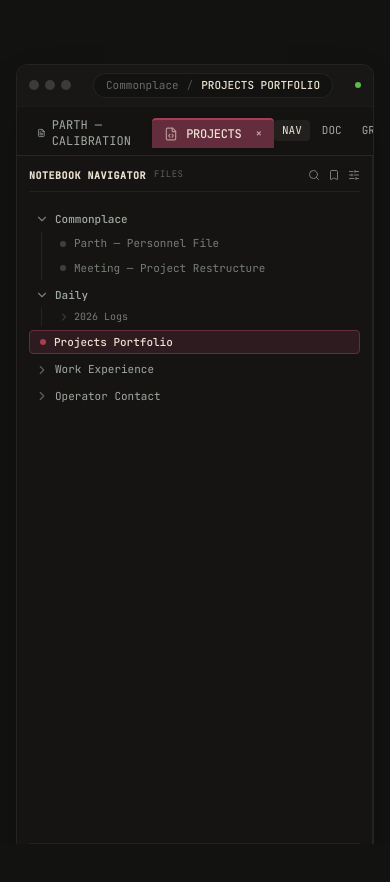
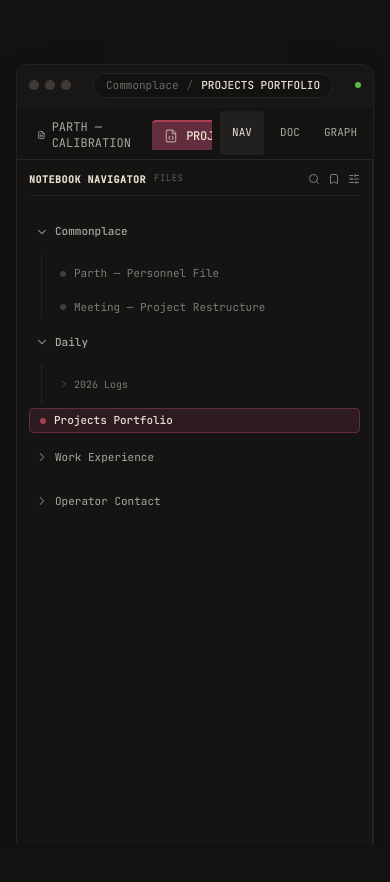
Before and after one commit to broParth/parth-portfolio, a Next.js app: page /projects in a window 390 px wide. Both pictures are taken after a click on the button "NAV". Shown: the top 882 px of the page. Built offline with nearby package versions, Linux system fonts and the light colour scheme.

Commit message:
fix: improve responsive layouts and production build

```diff
--- a/package.json
+++ b/package.json
@@ -4,7 +4,7 @@
   "private": true,
   "scripts": {
     "dev": "next dev",
-    "build": "next build",
+    "build": "next build --webpack",
     "start": "next start",
     "lint": "eslint"
   },
--- a/src/app/projects/[slug]/page.tsx
+++ b/src/app/projects/[slug]/page.tsx
@@ -43,7 +43,7 @@ export default async function ProjectDetailPage({ params }: ProjectDetailPagePro
       <article className="max-w-2xl mx-auto space-y-8 pr-2 sm:pr-4">
         <Link
           href="/projects"
-          className="inline-flex items-center gap-1.5 font-mono text-xs text-[#A1AAA0] hover:text-[#E9E0D0] transition-colors"
+          className="inline-flex min-h-11 xl:min-h-0 items-center gap-1.5 font-mono text-xs text-[#A1AAA0] hover:text-[#E9E0D0] transition-colors focus-visible:outline-none focus-visible:ring-2 focus-visible:ring-[#B8C6BE]"
         >
           <ArrowLeft className="w-3.5 h-3.5" />
           <span>BACK TO PROJECTS DIRECTORY</span>
@@ -51,8 +51,8 @@ export default async function ProjectDetailPage({ params }: ProjectDetailPagePro
 
         {/* Stamped Paper Title Banner */}
         <div className="space-y-3">
-          <div className="inline-block bg-[#F4EFE6] text-[#121211] px-4 py-2 rounded-sm shadow-md border-b-2 border-[#642D3D]">
-            <h1 className="font-display text-2xl sm:text-3xl font-extrabold uppercase tracking-tight leading-none text-[#121211]">
+          <div className="inline-block max-w-full bg-[#F4EFE6] text-[#121211] px-4 py-2 rounded-sm shadow-md border-b-2 border-[#642D3D]">
+            <h1 className="archive-document-heading font-display font-extrabold uppercase text-[#121211]">
               PROJECT // {slug}
             </h1>
           </div>
--- a/src/components/ArchiveWorkshell.tsx
+++ b/src/components/ArchiveWorkshell.tsx
@@ -166,8 +166,8 @@ export default function ArchiveWorkshell({
             </div>
 
             {/* Tab Strip */}
-            <div className="flex items-center justify-between px-2 sm:px-3 pt-1 border-t border-[rgba(233,224,208,0.04)] bg-[#141312] overflow-x-auto scrollbar-none">
-              <div className="flex items-center gap-1">
+            <div className="flex items-center justify-between gap-2 px-2 sm:px-3 pt-1 border-t border-[rgba(233,224,208,0.04)] bg-[#141312] overflow-hidden">
+              <div className="flex min-w-0 flex-1 items-center gap-1 overflow-x-auto scrollbar-none">
                 {TABS.map((tab) => {
                   const isActive = activeSection === tab.key;
                   if (isActive) {
@@ -191,7 +191,7 @@ export default function ArchiveWorkshell({
                     <Link
                       key={tab.key}
                       href={tab.href}
-                      className={`${hiddenOnSmall ? "hidden md:flex" : "flex"} items-center gap-1.5 px-3 py-1.5 text-[#A1AAA0] hover:text-[#E9E0D0] hover:bg-[#22201E]/60 rounded-t text-xs font-mono transition-colors`}
+                      className={`${hiddenOnSmall ? "hidden md:flex" : "flex"} min-h-11 xl:min-h-0 items-center gap-1.5 px-3 py-1.5 text-[#A1AAA0] hover:text-[#E9E0D0] hover:bg-[#22201E]/60 rounded-t text-xs font-mono transition-colors focus-visible:outline-none focus-visible:ring-2 focus-visible:ring-[#B8C6BE]`}
                     >
                       {tab.icon}
                       <span>{tab.label}</span>
@@ -209,10 +209,11 @@ export default function ArchiveWorkshell({
               </div>
 
               {/* Mobile View Switcher */}
-              <div className="flex lg:hidden items-center gap-1 text-[11px] font-mono pb-1">
+              <div className="flex shrink-0 lg:hidden items-center gap-1 text-[11px] font-mono pb-1">
                 <button
                   onClick={() => setMobilePanel("nav")}
-                  className={`px-2 py-0.5 rounded ${
+                  aria-pressed={mobilePanel === "nav"}
+                  className={`min-h-11 min-w-11 px-2 rounded focus-visible:outline-none focus-visible:ring-2 focus-visible:ring-[#B8C6BE] ${
                     mobilePanel === "nav"
                       ? "bg-[#22201E] text-[#E9E0D0]"
                       : "text-[#A1AAA0]"
@@ -222,7 +223,8 @@ export default function ArchiveWorkshell({
                 </button>
                 <button
                   onClick={() => setMobilePanel("doc")}
-                  className={`px-2 py-0.5 rounded ${
+                  aria-pressed={mobilePanel === "doc"}
+                  className={`min-h-11 min-w-11 px-2 rounded focus-visible:outline-none focus-visible:ring-2 focus-visible:ring-[#B8C6BE] ${
                     mobilePanel === "doc"
                       ? "bg-[#22201E] text-[#E9E0D0]"
                       : "text-[#A1AAA0]"
@@ -232,7 +234,8 @@ export default function ArchiveWorkshell({
                 </button>
                 <button
                   onClick={() => setMobilePanel("props")}
-                  className={`px-2 py-0.5 rounded ${
+                  aria-pressed={mobilePanel === "props"}
+                  className={`min-h-11 min-w-11 px-2 rounded focus-visible:outline-none focus-visible:ring-2 focus-visible:ring-[#B8C6BE] ${
                     mobilePanel === "props"
                       ? "bg-[#22201E] text-[#E9E0D0]"
                       : "text-[#A1AAA0]"
@@ -275,10 +278,11 @@ export default function ArchiveWorkshell({
                   {/* Commonplace Section */}
                   <div>
                     <button
+                      aria-expanded={personnelFolderOpen}
                       onClick={() =>
                         setPersonnelFolderOpen(!personnelFolderOpen)
                       }
-                      className="w-full flex items-center gap-1.5 px-1.5 py-1 text-[#A1AAA0] hover:text-[#E9E0D0] hover:bg-[#22201E]/50 rounded text-left"
+                      className="w-full min-h-10 xl:min-h-0 flex items-center gap-1.5 px-1.5 py-1 text-[#A1AAA0] hover:text-[#E9E0D0] hover:bg-[#22201E]/50 rounded text-left focus-visible:outline-none focus-visible:ring-2 focus-visible:ring-[#B8C6BE]"
                     >
                       {personnelFolderOpen ? (
                         <ChevronDown className="w-3.5 h-3.5 opacity-70" />
@@ -303,7 +307,7 @@ export default function ArchiveWorkshell({
                         ) : (
                           <Link
                             href="/about"
-                            className="flex items-center gap-2 px-2.5 py-1 text-[#A1AAA0]/70 hover:text-[#E9E0D0] hover:bg-[#22201E]/40 rounded text-[11px] transition-colors"
+                            className="min-h-10 xl:min-h-0 flex items-center gap-2 px-2.5 py-1 text-[#A1AAA0]/70 hover:text-[#E9E0D0] hover:bg-[#22201E]/40 rounded text-[11px] transition-colors focus-visible:outline-none focus-visible:ring-2 focus-visible:ring-[#B8C6BE]"
                           >
                             <span className="w-1.5 h-1.5 rounded-full bg-[#A1AAA0]/30" />
                             <span className="truncate">
@@ -325,8 +329,9 @@ export default function ArchiveWorkshell({
                   {/* Daily Section */}
                   <div>
                     <button
+                      aria-expanded={dailyFolderOpen}
                       onClick={() => setDailyFolderOpen(!dailyFolderOpen)}
-                      className="w-full flex items-center gap-1.5 px-1.5 py-1 text-[#A1AAA0] hover:text-[#E9E0D0] hover:bg-[#22201E]/50 rounded text-left"
+                      className="w-full min-h-10 xl:min-h-0 flex items-center gap-1.5 px-1.5 py-1 text-[#A1AAA0] hover:text-[#E9E0D0] hover:bg-[#22201E]/50 rounded text-left focus-visible:outline-none focus-visible:ring-2 focus-visible:ring-[#B8C6BE]"
                     >
                       {dailyFolderOpen ? (
                         <ChevronDown className="w-3.5 h-3.5 opacity-70" />
@@ -341,8 +346,9 @@ export default function ArchiveWorkshell({
                     {dailyFolderOpen && (
                       <div className="ml-3 pl-2 border-l border-[rgba(233,224,208,0.08)] space-y-0.5 mt-0.5">
                         <button
+                          aria-expanded={yearFolderOpen}
                           onClick={() => setYearFolderOpen(!yearFolderOpen)}
-                          className="w-full flex items-center gap-1 px-2 py-0.5 text-[#A1AAA0]/70 hover:text-[#E9E0D0] text-[10px] text-left"
+                          className="w-full min-h-10 xl:min-h-0 flex items-center gap-1 px-2 py-0.5 text-[#A1AAA0]/70 hover:text-[#E9E0D0] text-[10px] text-left focus-visible:outline-none focus-visible:ring-2 focus-visible:ring-[#B8C6BE]"
                         >
                           {yearFolderOpen ? (
                             <ChevronDown className="w-3 h-3 opacity-60" />
@@ -382,7 +388,7 @@ export default function ArchiveWorkshell({
                       <Link
                         key={navItem.key}
                         href={navItem.href}
-                        className="flex items-center gap-1.5 px-1.5 py-1 text-[#A1AAA0] hover:text-[#E9E0D0] hover:bg-[#22201E]/50 rounded text-[11px] transition-colors"
+                        className="min-h-10 xl:min-h-0 flex items-center gap-1.5 px-1.5 py-1 text-[#A1AAA0] hover:text-[#E9E0D0] hover:bg-[#22201E]/50 rounded text-[11px] transition-colors focus-visible:outline-none focus-visible:ring-2 focus-visible:ring-[#B8C6BE]"
                       >
                         <ChevronRight className="w-3.5 h-3.5 opacity-50" />
                         <span>{navItem.label}</span>
@@ -420,7 +426,7 @@ export default function ArchiveWorkshell({
 
             {/* ─── CENTER PANEL: THE DOCUMENT CANVAS ─── */}
             <main
-              className={`lg:col-span-6 xl:col-span-1 xl:px-12 relative p-6 sm:p-10 lg:p-12 overflow-y-auto bg-[#121211] ${
+              className={`@container lg:col-span-6 xl:col-span-1 xl:px-12 relative p-6 sm:p-10 lg:p-12 overflow-y-auto bg-[#121211] ${
                 mobilePanel === "doc" ? "block" : "hidden lg:block"
               }`}
             >
--- a/src/components/projects/AdaptiveUIEngineDocument.tsx
+++ b/src/components/projects/AdaptiveUIEngineDocument.tsx
@@ -18,7 +18,7 @@ export default function AdaptiveUIEngineDocument() {
     <article className="mx-auto max-w-2xl space-y-8 pr-2 sm:pr-4">
       <Link
         href="/projects"
-        className="inline-flex items-center gap-1.5 font-mono text-xs text-[#A1AAA0] transition-colors hover:text-[#E9E0D0]"
+        className="inline-flex min-h-11 xl:min-h-0 items-center gap-1.5 font-mono text-xs text-[#A1AAA0] transition-colors hover:text-[#E9E0D0] focus-visible:outline-none focus-visible:ring-2 focus-visible:ring-[#B8C6BE]"
       >
         <ArrowLeft className="h-3.5 w-3.5" aria-hidden="true" />
         <span>BACK TO PROJECTS DIRECTORY</span>
@@ -26,7 +26,7 @@ export default function AdaptiveUIEngineDocument() {
 
       <header className="space-y-3">
         <div className="inline-block max-w-full rounded-sm border-b-2 border-[#642D3D] bg-[#F4EFE6] px-4 py-2 text-[#121211] shadow-md">
-          <h1 className="font-display text-2xl font-extrabold uppercase leading-tight tracking-tight sm:text-3xl">
+          <h1 className="archive-document-heading font-display font-extrabold uppercase text-[#121211]">
             {project.title}
           </h1>
         </div>
@@ -223,7 +223,7 @@ export default function AdaptiveUIEngineDocument() {
           href={project.github}
           target="_blank"
           rel="noreferrer"
-          className="group flex items-center justify-between gap-4 border border-[rgba(233,224,208,0.1)] bg-[#181716] p-4 transition-colors hover:border-[#642D3D] sm:p-5"
+          className="group flex min-h-11 items-center justify-between gap-4 border border-[rgba(233,224,208,0.1)] bg-[#181716] p-4 transition-colors hover:border-[#642D3D] focus-visible:outline-none focus-visible:ring-2 focus-visible:ring-[#B8C6BE] sm:p-5"
         >
           <span className="min-w-0">
             <span className="block font-display text-sm font-bold text-[#E9E0D0]">
--- a/src/components/sections/ContactDocument.tsx
+++ b/src/components/sections/ContactDocument.tsx
@@ -35,7 +35,7 @@ export default function ContactDocument() {
     <article className="mx-auto max-w-2xl space-y-8 pr-2 sm:pr-4">
       <header className="space-y-3">
         <div className="inline-block max-w-full rounded-sm border-b-2 border-[#642D3D] bg-[#F4EFE6] px-4 py-2 text-[#121211] shadow-md">
-          <h1 className="font-display text-2xl font-extrabold uppercase leading-none tracking-tight text-[#121211] sm:text-3xl">
+          <h1 className="archive-document-heading font-display font-extrabold uppercase text-[#121211]">
             PARTH — OPERATOR CONTACT
           </h1>
         </div>
--- a/src/components/sections/ExperienceDocument.tsx
+++ b/src/components/sections/ExperienceDocument.tsx
@@ -11,7 +11,7 @@ export default function ExperienceDocument() {
     <article className="mx-auto max-w-2xl space-y-10 pr-2 sm:pr-4">
       <header className="space-y-3">
         <div className="inline-block max-w-full rounded-sm border-b-2 border-[#642D3D] bg-[#F4EFE6] px-4 py-2 text-[#121211] shadow-md">
-          <h1 className="font-display text-2xl font-extrabold uppercase leading-none tracking-tight text-[#121211] sm:text-3xl">
+          <h1 className="archive-document-heading font-display font-extrabold uppercase text-[#121211]">
             PARTH — PROFESSIONAL ACTIVITY RECORD
           </h1>
         </div>
--- a/src/components/sections/ProjectsDocument.tsx
+++ b/src/components/sections/ProjectsDocument.tsx
@@ -6,8 +6,8 @@ export default function ProjectsDocument() {
   return (
     <article className="mx-auto max-w-2xl space-y-10 pr-2 sm:pr-4">
       <header className="space-y-3">
-        <div className="inline-block bg-[#F4EFE6] px-4 py-2 text-[#121211] shadow-md border-b-2 border-[#642D3D] rounded-sm">
-          <h1 className="font-display text-2xl sm:text-3xl font-extrabold uppercase tracking-tight leading-none text-[#121211]">
+        <div className="inline-block max-w-full bg-[#F4EFE6] px-4 py-2 text-[#121211] shadow-md border-b-2 border-[#642D3D] rounded-sm">
+          <h1 className="archive-document-heading font-display font-extrabold uppercase text-[#121211]">
             PARTH — PROJECTS PORTFOLIO
           </h1>
         </div>
@@ -94,7 +94,7 @@ export default function ProjectsDocument() {
 
               <Link
                 href={`/projects/${project.slug}`}
-                className="flex items-center justify-between gap-3 border-t border-[rgba(233,224,208,0.08)] pt-3 font-mono text-[10px] font-bold tracking-wide text-[#E9E0D0] transition-colors group-hover:text-[#F4EFE6]"
+                className="flex min-h-11 xl:min-h-0 items-center justify-between gap-3 border-t border-[rgba(233,224,208,0.08)] pt-3 font-mono text-[10px] font-bold tracking-wide text-[#E9E0D0] transition-colors group-hover:text-[#F4EFE6] focus-visible:outline-none focus-visible:ring-2 focus-visible:ring-[#B8C6BE]"
               >
                 <span>OPEN PROJECT DOSSIER</span>
                 <ArrowUpRight
```
Also changed, not shown: src/app/globals.css (+14 -0 lines), src/components/sections/AboutDocument.tsx (+11 -6 lines), 1 other file (tests, documents, lock files or other folders).
